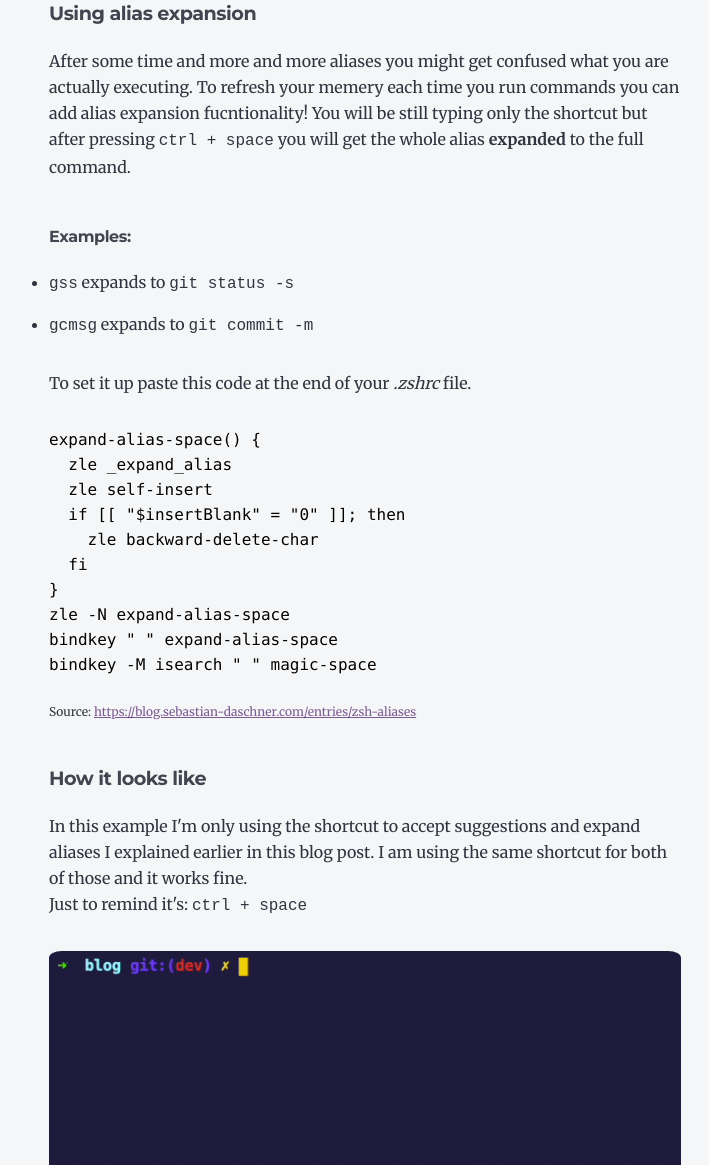
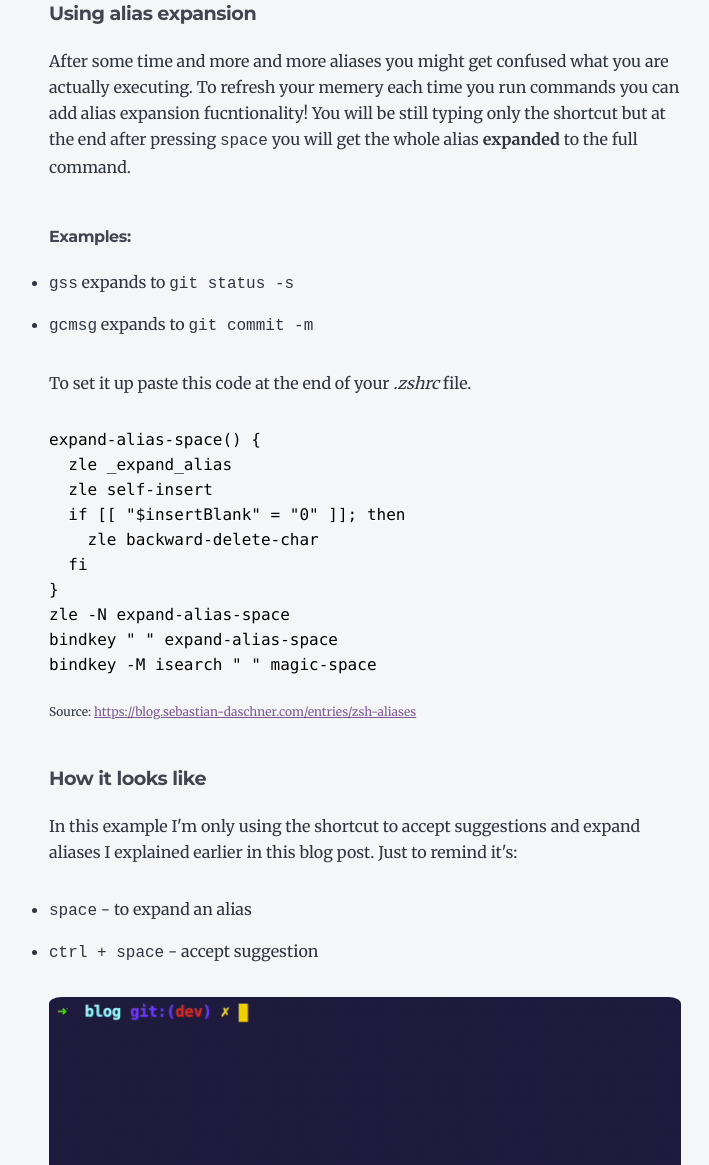
Before and after one commit to DamianBudelewski/blog, a Gatsby site: page /command-line-skills/ in a window 1280 px wide. Shown: the part 1008-2173 px from the top of the page, without its empty margins (275-984 px from the left). Built offline with nearby package versions, Linux system fonts and the light colour scheme; Gatsby itself is replaced by a stand-in of ours; some packages are replaced by stand-ins of ours; code samples lack their colours.

Commit message:
fix wrong explanation of shortcuts in cmd line blogpost

````diff
--- a/content/blog/command-line-skills/index.md
+++ b/content/blog/command-line-skills/index.md
@@ -27,7 +27,7 @@ bindkey '^ ' forward-word
 ```
 
 ##### Using alias expansion
-After some time and more and more aliases you might get confused what you are actually executing. To refresh your memery each time you run commands you can add alias expansion fucntionality! You will be still typing only the shortcut but after pressing `ctrl + space` you will get the whole alias **expanded** to the full command.
+After some time and more and more aliases you might get confused what you are actually executing. To refresh your memery each time you run commands you can add alias expansion fucntionality! You will be still typing only the shortcut but at the end after pressing `space` you will get the whole alias **expanded** to the full command.
 
 ###### Examples:
 - `gss` expands to `git status -s`
@@ -51,8 +51,10 @@ bindkey -M isearch " " magic-space
 
 ##### How it looks like
 
-In this example I'm only using the shortcut to accept suggestions and expand aliases I explained earlier in this blog post. I am using the same shortcut for both of those and it works fine.
-Just to remind it's: `ctrl + space`
+In this example I'm only using the shortcut to accept suggestions and expand aliases I explained earlier in this blog post.
+Just to remind it's:
+- `space` - to expand an alias
+- `ctrl + space` - accept suggestion
 
 <p align="center">
   <img src="moving_cli.gif" style="border-radius: 2%;" width="100%" height="100%"/>
````
